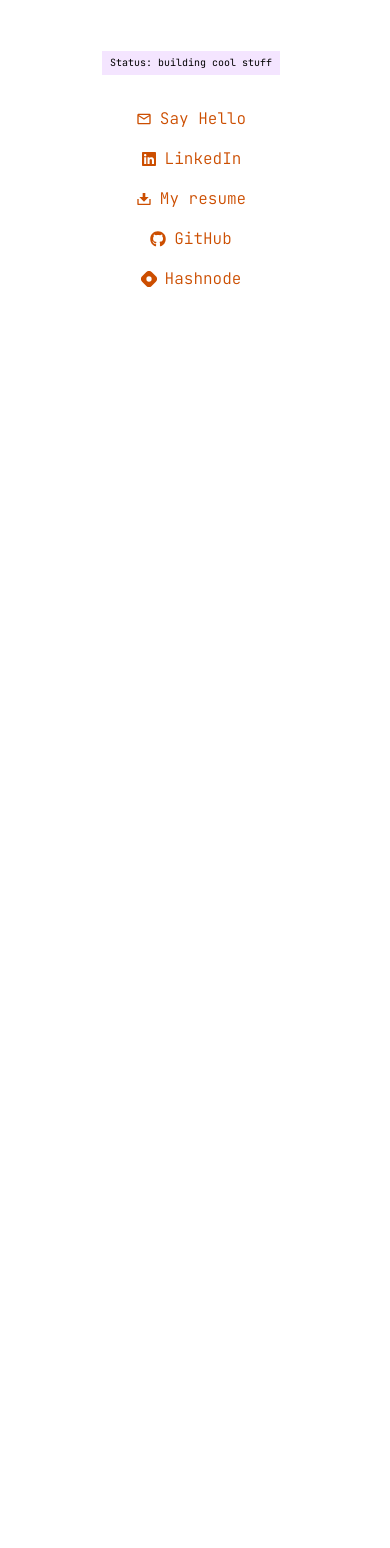
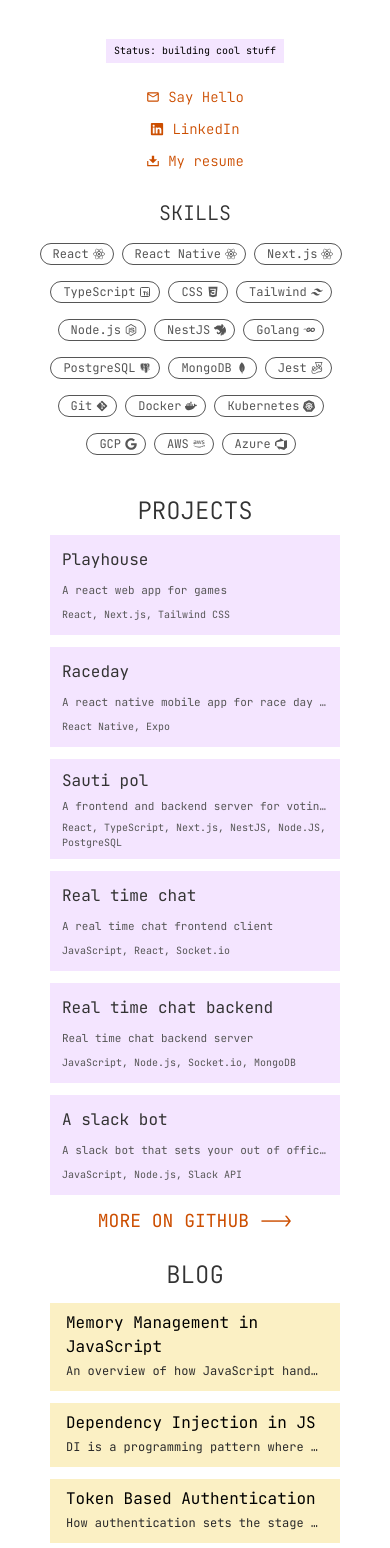
Before and after one commit to njeri-ngigi/portoflio, a Next.js app: page / in a window 390 px wide. Shown: the part 320-1868 px from the top of the page. Before the commit the page ends 844 px from the top, so only its background shows below. Built offline with nearby package versions, Linux system fonts and the light colour scheme.

Commit message:
show projects & blog on mobile

```diff
--- a/src/app/ui/v2/About/Bio.tsx
+++ b/src/app/ui/v2/About/Bio.tsx
@@ -12,14 +12,14 @@
   return (
     <div>
       <div className="flex items-center flex-col text-black1 mt-8 dark:text-gray1">
-        <h1 className="self-start ml-16 m:ml-8 s:ml-4 font-orbitron text-2xl s:text-xl xs:text-lg mb-4">
+        <h1 className="font-orbitron text-2xl s:text-xl xs:text-lg mb-4">
           <code>&#8212;</code>
           <code>&#8212;</code>
           <code>&#8212;</code>
-          <span className="pl-4">Hello,</span>
+          <span className="ml-1">Hello,</span>
         </h1>
         <h1 className="font-orbitron">
-          <span className="pl-4 text-3xl s:text-2xl xs:text-xl">
+          <span className="text-3xl s:text-2xl xs:text-xl">
             I&apos;m Shalon N. Ngigi
           </span>
         </h1>
@@ -42,7 +42,7 @@
           Status: building cool stuff
         </p>
       </div>
-      <div className="text-orange2 dark:text-orange1 flex m:flex-col m:items-center justify-center flex-wrap font-jetbrains font-light mt-8">
+      <div className="text-orange2 dark:text-orange1 flex justify-center xs:items-center flex-wrap font-jetbrains font-light mt-8 xs:mt-6 xs:flex-col xs:text-sm">
         <Link
           href={`mailto:${links.Email}?subject=RE: Shalon's Portfolio&body=Hi Shalon, `}
           text="Say Hello"
@@ -57,18 +57,6 @@
           Icon={RiDownload2Fill}
           title="Download my resume"
           hideLink
-        />
-        <Link
-          href={links.GitHub}
-          text="GitHub"
-          Icon={FaGithub}
-          className="hidden m:flex"
-        />
-        <Link
-          href={links.Hashnode}
-          text="Hashnode"
-          Icon={SiHashnode}
-          className="hidden m:flex"
         />
       </div>
     </div>
@@ -92,17 +80,14 @@
   return (
     <a
       href={href}
-      className={classNames(
-        "flex items-center m:mb-4 mb-2 mx-4 s:mx-2 hover:text-purple1 dark:hover:text-gray1 hover:underline hover:cursor-pointer transition-all duration-200",
-        className
-      )}
+      className="flex items-center m:mb-3 mb-2 mx-4 s:mx-2 xs:mx-0 hover:text-purple1 dark:hover:text-gray1 hover:underline hover:cursor-pointer transition-all duration-200"
       target="_blank"
       {...otherProps}
     >
       <Icon className="mr-2" /> {text}{" "}
       <MdArrowOutward
         size={10}
-        className={classNames("ml-0.5 m:hidden", hideLink && "hidden")}
+        className={classNames("ml-0.5 xs:hidden", hideLink && "hidden")}
       />
     </a>
   );
--- a/src/app/ui/v2/About/Skills.tsx
+++ b/src/app/ui/v2/About/Skills.tsx
@@ -29,10 +29,14 @@
     name: "React",
     Icon: FaReact,
   },
-  // {
-  //   name: "Redux",
-  //   Icon: FaReact,
-  // },
+  {
+    name: "React Native",
+    Icon: FaReact,
+  },
+  {
+    name: "Next.js",
+    Icon: FaReact,
+  },
   {
     name: "TypeScript",
     Icon: TbBrandTypescript,
@@ -117,13 +121,15 @@
 
 export function Skills() {
   return (
-    <div className="m:hidden font-jetbrains mt-16 lg:mt-8 ml-16 m:ml-8 s:ml-4 xs:ml-2">
-      <h2 className="text-black1 text-2xl font-light dark:text-gray1">SKILLS</h2>
-      <div className="flex text-black2 text-sm mt-4 flex-wrap">
+    <div className="font-jetbrains mt-6 lg:mt-8 m:mt-4 ml-16 lg:ml-0 lg:px-2 flex flex-col lg:items-center max-w-[800px]">
+      <h2 className="text-black1 text-2xl xs:text-xl font-light dark:text-gray1">
+        SKILLS
+      </h2>
+      <div className="flex text-black2 text-sm xs:text-xs mt-4 flex-wrap lg:justify-center">
         {icons.map(({ name, Icon }, index) => (
           <p
             key={index}
-            className={`border border-black2 text-black2 dark:text-gray1 rounded-full px-2 flex items-center py-0.5 mr-4 mb-4`}
+            className={`border border-black2 text-black2 dark:text-gray1 rounded-full px-2 flex items-center py-0.5 mr-2 mb-4`}
           >
             <span className="ml-1">{name}</span>
             <Icon className="ml-1" />
--- a/src/app/ui/v2/About/index.tsx
+++ b/src/app/ui/v2/About/index.tsx
@@ -3,7 +3,7 @@
 
 export function About() {
   return (
-    <div className="w-7/12 pr-2 lg:w-full min-w-[320px]">
+    <div className="w-7/12 lg:w-full min-w-[320px] flex flex-col items-center">
       <Bio />
       <Skills />
     </div>
--- a/src/app/ui/v2/Work/Blog.tsx
+++ b/src/app/ui/v2/Work/Blog.tsx
@@ -4,29 +4,37 @@
   {
     index: "blog-1",
     title: "Memory Management in JavaScript",
-    description:
-      "An overview of how JavaScript handles allocation and deallocation of memory.",
+    description: "An overview of how JavaScript handles memory allocation",
     link: "https://njeri-ngigi.hashnode.dev/memory-management-in-javascript",
   },
   {
     index: "blog-2",
     title: "Dependency Injection in JS",
     description:
-      "DI is a programming pattern where dependencies are passed in as parameters instead of instantiation ...",
+      "DI is a programming pattern where dependencies are passed in as parameters.",
     link: "https://njeri-ngigi.hashnode.dev/dependency-injection-in-js",
+  },
+  {
+    index: "blog-3",
+    title: "Token Based Authentication",
+    description:
+      "How authentication sets the stage for secure communication between servers and clients.",
+    link: "https://njeri-ngigi.hashnode.dev/token-based-authentication",
   },
 ];
 
 export function Blog() {
   return (
-    <div className="font-jetbrains mt-4 lg:mt-8 w-3/4">
+    <div className="font-jetbrains mt-3 lg:mt-8 xs:mt-6 w-5/6 flex flex-col lg:items-center">
       <h2 className="text-black1 text-2xl font-light dark:text-gray1">BLOG</h2>
-      <div className="mb-3">
+      <div className="max-w-md s:max-w-sm">
         {blogs.map((blog) => (
           <a key={blog.index} href={blog.link} target="_blank">
-            <div className="bg-yellow2/25 hover:bg-gray1 dark:bg-gray1 hover:dark:bg-yellow2 transition-all duration-200 p-4 my-3 xs:w-[320px] xs2:w-[290px]">
+            <div className="bg-yellow2/25 hover:bg-gray1 dark:bg-gray1 hover:dark:bg-yellow2 transition-all duration-200 px-4 py-2 my-3 xs:w-[320px] xs2:w-[290px]">
               <h3>{blog.title}</h3>
-              <p className="text-black3 text-xs my-2">{blog.description}</p>
+              <p className="text-black4 text-xs my-1 truncate">
+                {blog.description}
+              </p>
             </div>
           </a>
         ))}
--- a/src/app/ui/v2/Work/Projects.tsx
+++ b/src/app/ui/v2/Work/Projects.tsx
@@ -2,44 +2,44 @@
 
 const projects = [
   {
-    index: "project-1",
-    title: "Poline",
-    description: "A backend server for Karma, a polling platform.",
-    link: "https://github.com/njeri-ngigi/sauti-pol/tree/main/poline",
-    stack: "TypeScript, NestJS, Node.js, PostgreSQL",
+    index: "project-0",
+    title: "Playhouse",
+    description: "A react web app for games",
+    link: "https://github.com/njeri-ngigi/playhouse",
+    stack: "React, Next.js, Tailwind CSS",
   },
   {
     index: "project-1",
-    title: "Karma",
-    description: "A frontend client for Poline, a platform for polling",
-    link: "https://github.com/njeri-ngigi/sauti-pol/tree/main/karma",
-    stack: "React, TypeScript, Next.js",
+    title: "Raceday",
+    description: "A react native mobile app for race day management",
+    link: "https://github.com/njeri-ngigi/raceday-mobile",
+    stack: "React Native, Expo",
   },
   {
     index: "project-2",
+    title: "Sauti pol",
+    description: "A frontend and backend server for voting and polling",
+    link: "https://github.com/njeri-ngigi/sauti-pol",
+    stack: "React, TypeScript, Next.js, NestJS, Node.JS, PostgreSQL",
+  },
+  {
+    index: "project-3",
     title: "Real time chat",
     description: "A real time chat frontend client",
     link: "https://github.com/njeri-ngigi/real-time-chat-react",
     stack: "JavaScript, React, Socket.io",
   },
   {
-    index: "project-3",
+    index: "project-4",
     title: "Real time chat backend",
     description: "Real time chat backend server",
     link: "https://github.com/njeri-ngigi/real-time-chat",
     stack: "JavaScript, Node.js, Socket.io, MongoDB",
   },
   {
-    index: "project-4",
-    title: "A json editor",
-    description: "Checks the diff between 2 JSON objects",
-    link: "https://github.com/njeri-ngigi/json-editor",
-    stack: "JavaScript, React",
-  },
-  {
     index: "project-5",
-    title: "A Slack bot",
-    description: "a slack bot that sets your out of office profile",
+    title: "A slack bot",
+    description: "A slack bot that sets your out of office profile",
     link: "https://github.com/njeri-ngigi/slack-set-ooo-profile",
     stack: "JavaScript, Node.js, Slack API",
   },
@@ -47,15 +47,23 @@
 
 export function Projects() {
   return (
-    <div className="font-jetbrains lg:w-11/12">
-      <h2 className="text-black1 text-2xl font-light dark:text-gray1">PROJECTS</h2>
-      <div className="flex flex-wrap mt-4">
+    <div className="font-jetbrains lg:w-11/12 flex flex-col lg:items-center">
+      <h2 className="text-black1 text-2xl font-light dark:text-gray1">
+        PROJECTS
+      </h2>
+      <div className="flex flex-wrap mt-2 lg:justify-center max-w-[650px]">
         {projects.map((project) => (
           <a key={project.index} href={project.link} target="_blank">
-            <div className="w-[160px] xs:w-[320px] xs2:w-[290px] mx-auto h-[165px] xs:h-[120px] bg-purple1/10 dark:bg-black2 hover:bg-gray1 hover:dark:bg-orange1/70 transition-all duration-200 mr-3 mb-3 px-3 py-2 flex flex-col justify-between">
-              <h3 className="text-base text-black1 dark:text-gray2">{project.title}</h3>
-              <p className="text-black2 text-xs my-2 dark:text-gray1">{project.description}</p>
-              <p className="text-black2 text-[10px] my-2 dark:text-gray1">{project.stack}</p>
+            <div className="w-[160px] xs:w-[320px] xs2:w-[290px] mx-auto h-[165px] xs:h-[100px] bg-purple1/10 dark:bg-black2 hover:bg-gray1 hover:dark:bg-orange1/70 transition-all duration-200 xs:mr-0 mr-3 mb-3 px-3 py-2 xs:py-1 flex flex-col justify-between xs:justify-evenly">
+              <h3 className="text-base text-black1 dark:text-gray2">
+                {project.title}
+              </h3>
+              <p className="text-black2 text-xs xs:text-[11px] my-2 xs:my-0 dark:text-gray1 xs:truncate">
+                {project.description}
+              </p>
+              <p className="text-black2 text-[10px] my-2 xs:my-0 dark:text-gray1">
+                {project.stack}
+              </p>
             </div>
           </a>
         ))}
--- a/src/app/ui/v2/Work/index.tsx
+++ b/src/app/ui/v2/Work/index.tsx
@@ -3,7 +3,7 @@
 
 export function Work() {
   return (
-    <div className="m:hidden w-5/12 lg:w-full ml-16 m:ml-8 s:ml-4 xs:ml-2 lg:mt-8 min-w-[320px]">
+    <div className="w-5/12 lg:w-full flex flex-col lg:items-center min-w-[320px] my-3 lg:mt-8 xs:mt-6 max-w-[800px] ml-16 lg:ml-0 overflow-auto">
       <Projects />
       <Blog />
     </div>
--- a/src/app/ui/v2/index.tsx
+++ b/src/app/ui/v2/index.tsx
@@ -3,7 +3,7 @@
 
 export function HomeV2() {
   return (
-    <div className="flex flex-row p-8 xxs:p-6 lg:flex-col">
+    <div className="flex flex-row p-5 xxs:p-6 lg:flex-col lg:h-full h-screen lg:items-center">
       <About />
       <Work />
     </div>
```
